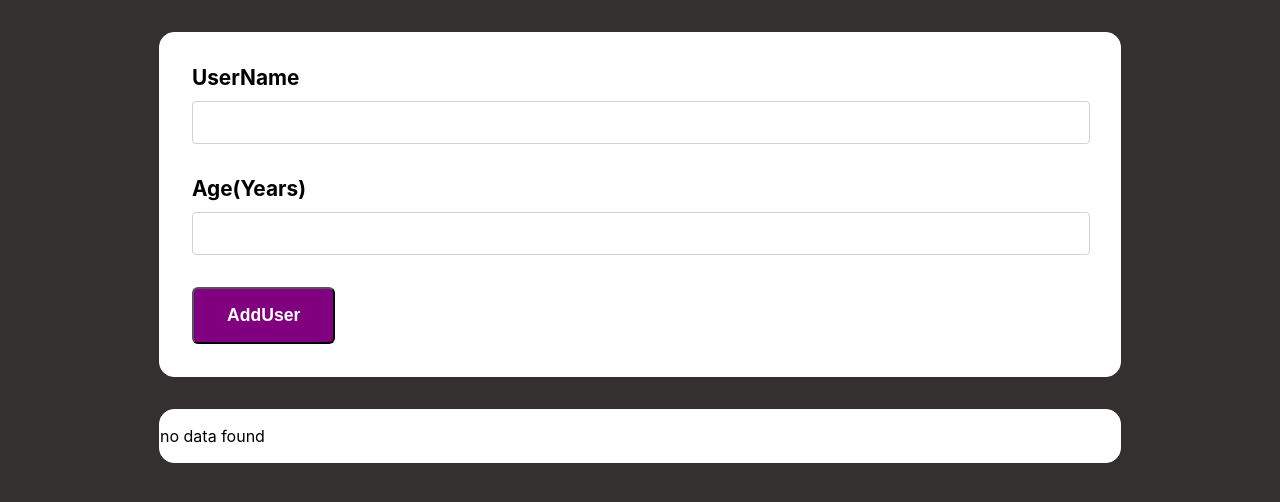
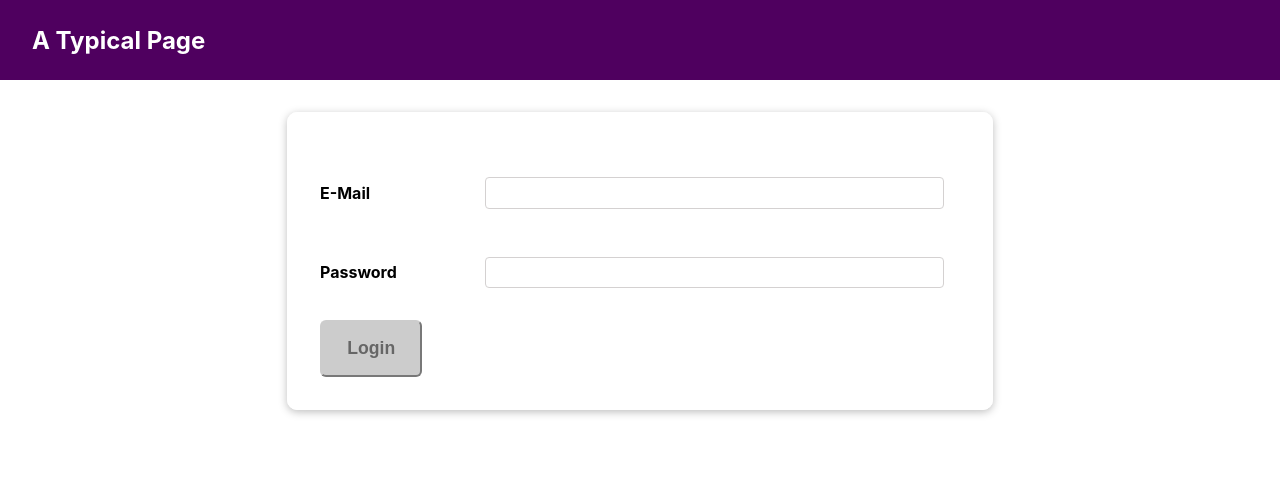
Before and after one commit to HemalathaGanesan/React_user_app, a React (Create React App) app: page / in a window 1280 px wide. Shown: the top 502 px of the page. Built offline with nearby package versions, Linux system fonts and the light colour scheme.

Commit message:
hook-useEffect

```diff
--- a/src/App.js
+++ b/src/App.js
@@ -1,23 +1,55 @@
-import { useState,Fragment } from "react";
+import React, { useState, useEffect, Fragment } from "react";
 import UserInput from "./Components/UserInput";
 import UserList from "./Components/UserList";
+import LoginPage from "./Components/Login/LoginPage";
+import Home from "./Components/Home/Home";
 function App() {
-  const [users, setUsersState] = useState([]);
+  //.........USER PAGE CODES
+  //   const [users, setUsersState] = useState([]);
+  //   const addUserHandler = (userObj) => {
+  //     setUsersState((prevState) => {
+  //       return [
+  //         ...prevState,
+  //         {
+  //           name: userObj.username,
+  //           age: userObj.age,
+  //           id: Math.random().toString(),
+  //         },
+  //       ];
+  //     });
+  //     console.log(users);
+  //   };
+  //   return (
+  //     <Fragment>
+  //        <UserInput onAddUser={addUserHandler} />
+  //       <UserList userlist={users}/>
+  //     </Fragment>
+  //   );
 
-  const addUserHandler = (userObj) => {
-    setUsersState((prevState) => {
-      return [
-        ...prevState,
-        { name: userObj.username, age: userObj.age, id: Math.random().toString() },
-      ];
-    });
-    console.log(users)
+  ///.......LOGIN PAGE CODES ARE BELOW
+  const [isLoggedIn, setIsLoggedIn] = useState(false);
+
+  useEffect(() => {
+    const getStoredLoggedInfo = localStorage.getItem("loggedIn");
+    if (getStoredLoggedInfo === "1") setIsLoggedIn(1);
+  }, []);
+
+  const loginHandler = (props) => {
+    if (props != null) setIsLoggedIn(true);
+
+    localStorage.setItem("loggedIn", "1");
   };
+
+  const logoutHandler = () => {
+    localStorage.removeItem("loggedIn");
+    setIsLoggedIn(false);
+  };
+
   return (
-    <Fragment>
-      <UserInput onAddUser={addUserHandler} />
-      <UserList userlist={users}/>
-    </Fragment>
+    <React.Fragment>
+      {!isLoggedIn && <LoginPage onLogin={loginHandler} />}
+      {isLoggedIn && <Home onLogout={logoutHandler} />}
+    </React.Fragment>
   );
 }
 
--- /dev/null
+++ b/src/Components/Home/Home.css
@@ -0,0 +1,42 @@
+.header{
+    display: flex;
+    justify-content: space-between;
+    align-items: center;
+    height: 5rem;
+    top:0;
+    left: 0;
+    padding: 0 2rem;
+}
+
+.header ul{
+    list-style: none;
+    display: flex;
+}
+
+.header li{
+    margin-left: 2rem;
+}
+
+.header ul li a{
+    text-decoration: none;
+    color: #fff;
+}
+
+.home-button {
+    padding: 0.4rem;
+    font-weight: bold;
+    color: #fff;
+    background-color: #b71a92;
+    border-radius: 6px;
+    text-align: center;
+}
+
+.welcome-modal {
+    width: 90%;
+    margin: 2rem auto;
+    border: 1px solid #fff;
+    box-shadow: 0 2px 8px rgb(0 0 0 / 26%);
+    border-radius: 10px;
+    max-width:40rem;
+    padding:2rem;
+  }
--- /dev/null
+++ b/src/Components/Home/Home.js
@@ -0,0 +1,32 @@
+import "./Home.css";
+
+const Home = (props) => {
+  const logout = () => {
+    props.onLogout();
+  };
+
+  return (
+    <div className='container'>
+      <div className='header'>
+        <h2>A Typical Page</h2>
+        <ul>
+          <li>
+            <a href='/'>Users</a>
+          </li>
+          <li>
+            <a href='/'>Admin</a>
+          </li>
+          <li>
+            <button className='home-button' onClick={logout}>
+              Logout
+            </button>
+          </li>
+        </ul>
+      </div>
+      <div className='welcome-modal'>
+        <h1>Welcome back..!</h1>
+      </div>
+    </div>
+  );
+};
+export default Home;
--- /dev/null
+++ b/src/Components/Login/LoginPage.css
@@ -0,0 +1,75 @@
+.container{
+    background-color: #fff;
+    height: 62.7rem;
+}
+
+.login-modal {
+    width: 90%;
+    margin: 2rem auto;
+    border: 1px solid #fff;
+    box-shadow: 0 2px 8px rgb(0 0 0 / 26%);
+    border-radius: 10px;
+    max-width:40rem;
+    padding:2rem;
+  }
+
+  .form-control{
+    display: flex;
+    flex-direction: column;
+    align-items: stretch;
+    margin: 1rem 0;
+  }
+
+  .form-control label,
+  .form-control input{
+    display: block;
+  }
+
+  .form-control label {
+    flex: 1;
+    font-weight: bold;
+  }
+
+  .form-control input {
+    flex: 3;
+    font: inherit;
+    padding: 0.3rem 0.3rem;
+    border-radius: 4px;
+    border: 1px solid #d4d1d1;
+    margin: 1rem;
+  }
+
+.form-control .invalid input{
+  border-color: red;
+  background: #fbdada;
+}
+
+ .action button{
+    width: 16%;
+    padding: 1rem 0;
+    font-size: 1.1rem;
+    font-weight: bold;
+    color: #fff;
+    background-color: purple;
+    border-radius: 6px;
+    text-align: center;
+}
+
+button:disabled,
+button:focus:disabled,
+button:hover:disabled,
+button:active:disabled {
+  background: #ccc;
+  border-color: #ccc;
+  color: #666666;
+  cursor: not-allowed;
+}
+
+
+
+@media (min-width: 768px) {
+  .form-control {
+    align-items: center;
+    flex-direction: row;
+  }
+}
--- /dev/null
+++ b/src/Components/Login/LoginPage.js
@@ -0,0 +1,72 @@
+import { useState } from "react";
+import { useEffect } from "react/cjs/react.development";
+import "./LoginPage.css";
+
+const LoginPage = (props) => {
+  const [email, setEmail] = useState("");
+  const [password, setPassword] = useState("");
+  const [isFormValid, setIsFormValid] = useState(false);
+
+  //using use effect hook
+  useEffect(() => {
+    const identifier = setTimeout(() => {
+      console.log("inside timeout function....!");
+      setIsFormValid(email.includes("@") && password.trim().length > 5);
+    }, 1000);
+
+    return () => {
+      console.log(identifier);
+      clearTimeout(identifier);
+    };
+  }, [email, password]);
+
+  const emailHandler = (event) => {
+    setEmail(event.target.value);
+    // setIsFormValid(
+    //   event.target.value.includes("@") && password.trim().length > 5
+    // );
+  };
+  const passwordHandler = (event) => {
+    setPassword(event.target.value);
+    // setIsFormValid(event.target.value.trim().length > 5 && email.includes("@"));
+  };
+
+  const submitHandler = (event) => {
+    event.preventDefault();
+    props.onLogin({ email: email, password: password });
+
+    setPassword("");
+    setEmail("");
+  };
+
+  return (
+    <div className='container'>
+      <div className='header'>
+        <h2>A Typical Page</h2>
+      </div>
+      <div className='login-modal'>
+        <form onSubmit={submitHandler}>
+          <div className={"form-control"}>
+            <label htmlFor='emailInput'>E-Mail</label>
+            <input type='email' value={email} onChange={emailHandler}></input>
+          </div>
+          <div className='form-control'>
+            <label htmlFor='passwordinput'>Password</label>
+            <input
+              type='password'
+              value={password}
+              onChange={passwordHandler}
+            ></input>
+          </div>
+          <div className='action'>
+            <button type='submit' disabled={!isFormValid}>
+              Login
+            </button>
+          </div>
+        </form>
+      </div>
+    </div>
+  );
+};
+
+export default LoginPage;
```
Also changed, not shown: 1 other file (tests, documents, lock files or other folders).
